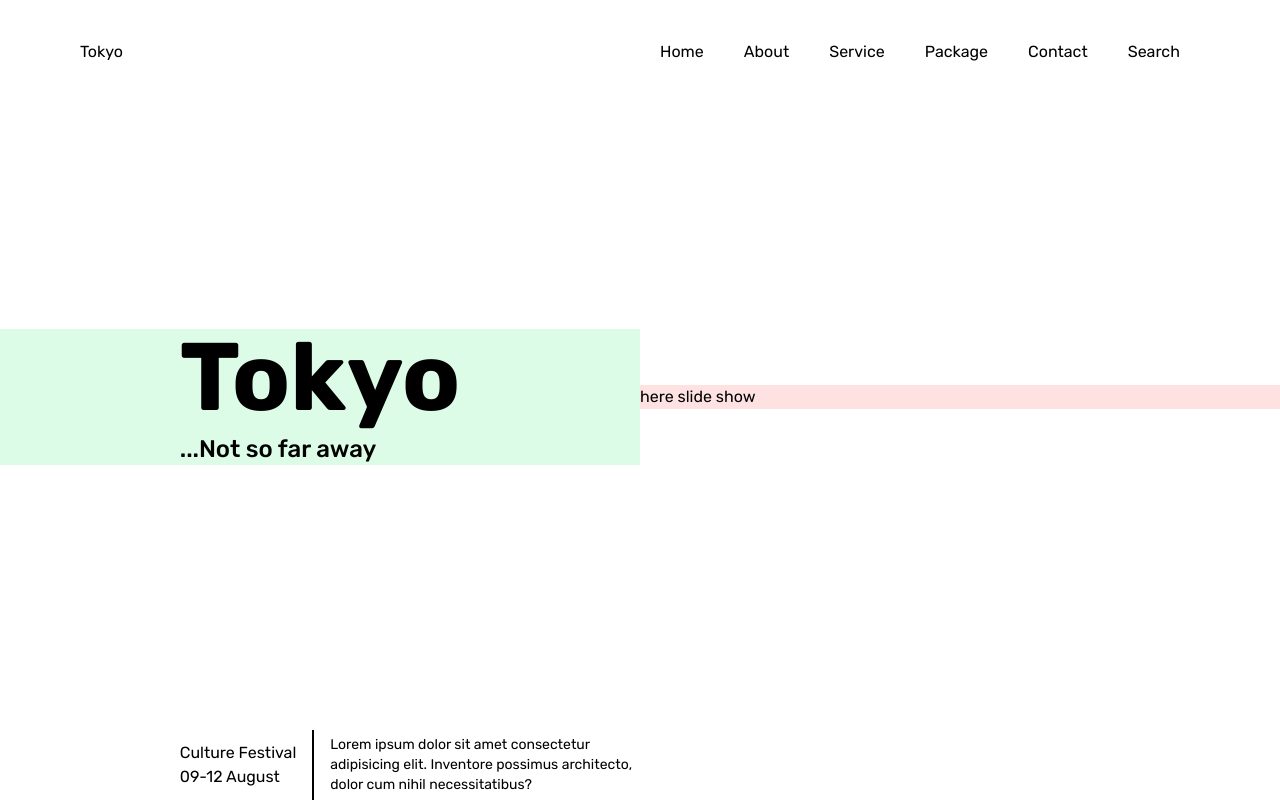
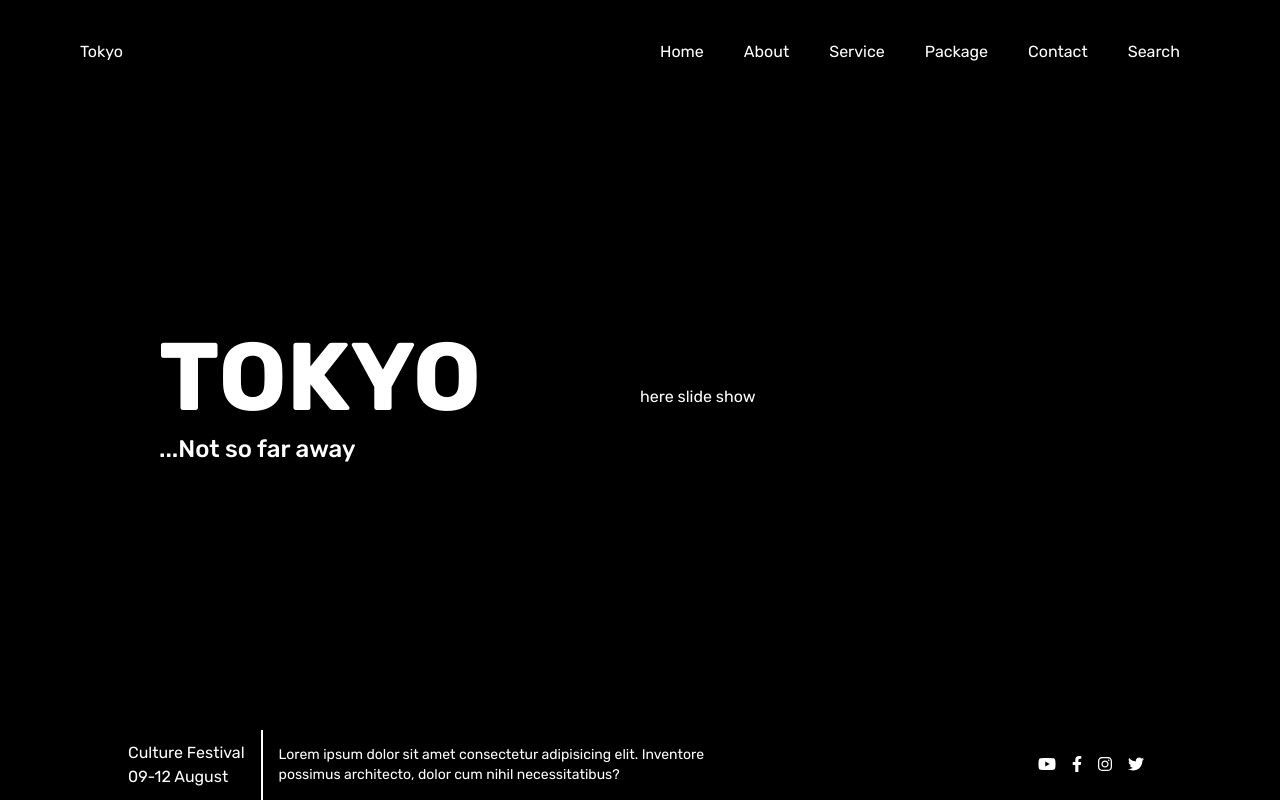
Before and after one commit to Karm0s/tokyo-travel-landing, a Vue app: page / in a window 1280 px wide. Built offline with nearby package versions, Linux system fonts and the light colour scheme.

Commit message:
Add brand icons

```diff
--- a/package.json
+++ b/package.json
@@ -8,6 +8,7 @@
   },
   "dependencies": {
     "@fortawesome/fontawesome-svg-core": "^1.2.36",
+    "@fortawesome/free-brands-svg-icons": "^5.15.4",
     "@fortawesome/free-solid-svg-icons": "^5.15.4",
     "@fortawesome/vue-fontawesome": "^3.0.0-5",
     "autoprefixer": "^10.4.0",
--- a/src/App.vue
+++ b/src/App.vue
@@ -10,7 +10,6 @@ import Navbar from './components/Navbar.vue'
 			<div
 				class="
 					heading-wrapper
-					bg-green-100
 					w-1/2
 					flex flex-col
 					justify-center
@@ -18,24 +17,22 @@ import Navbar from './components/Navbar.vue'
 				"
 			>
 				<div>
-					<h1 class="text-8xl font-bold">Tokyo</h1>
+					<h1 class="text-8xl font-bold">TOKYO</h1>
 					<h2 class="text-2xl font-medium mt-2">
 						...Not so far away
 					</h2>
 				</div>
 			</div>
-			<div class="slideshow-wrapper bg-red-100 w-1/2">
-				here slide show
-			</div>
+			<div class="slideshow-wrapper w-1/2">here slide show</div>
 		</div>
 		<div class="hero-bottom flex justify-between items-center mx-auto">
-			<div class="infos flex items-center w-1/2">
-				<div class="left-side">
+			<div class="infos flex items-center w-2/3">
+				<div>
 					<h3>Culture Festival</h3>
 					<p>09-12 August</p>
 				</div>
 				<div class="separator mx-4"></div>
-				<div class="right-side w-2/3">
+				<div class="w-2/3">
 					<p class="text-sm">
 						Lorem ipsum dolor sit amet consectetur adipisicing elit.
 						Inventore possimus architecto, dolor cum nihil
@@ -44,25 +41,33 @@ import Navbar from './components/Navbar.vue'
 				</div>
 			</div>
 			<div class="socials">
-
+				<font-awesome-icon :icon="['fab', 'youtube']" />
+				<font-awesome-icon :icon="['fab', 'facebook-f']" />
+				<font-awesome-icon :icon="['fab', 'instagram']" />
+				<font-awesome-icon :icon="['fab', 'twitter']" />
 			</div>
 		</div>
 	</section>
 </template>
 
-<style>
+<style lang="postcss">
 #app {
 	-webkit-font-smoothing: antialiased;
 	-moz-osx-font-smoothing: grayscale;
 }
 * {
 	font-family: "Rubik";
+	background-color: black;
+	color: white;
 }
 .separator {
-	border-left: 2px solid black;
+	border-left: 2px solid white;
 	height: 70px;
 }
 .hero-bottom {
 	max-width: 80%;
 }
+.socials > * {
+	@apply mx-2;
+}
 </style>
--- a/src/main.ts
+++ b/src/main.ts
@@ -4,8 +4,9 @@ import "./index.css"
 
 import { library } from "@fortawesome/fontawesome-svg-core"
 import { faUserSecret } from "@fortawesome/free-solid-svg-icons"
+import { faFacebookF, faTwitter, faInstagram, faYoutube } from "@fortawesome/free-brands-svg-icons"
 import { FontAwesomeIcon } from "@fortawesome/vue-fontawesome"
 
-library.add(faUserSecret)
+library.add(faFacebookF, faTwitter, faInstagram, faYoutube)
 
 createApp(App).component("font-awesome-icon", FontAwesomeIcon).mount("#app")
```
Also changed, not shown: 1 other file (tests, documents, lock files or other folders).
